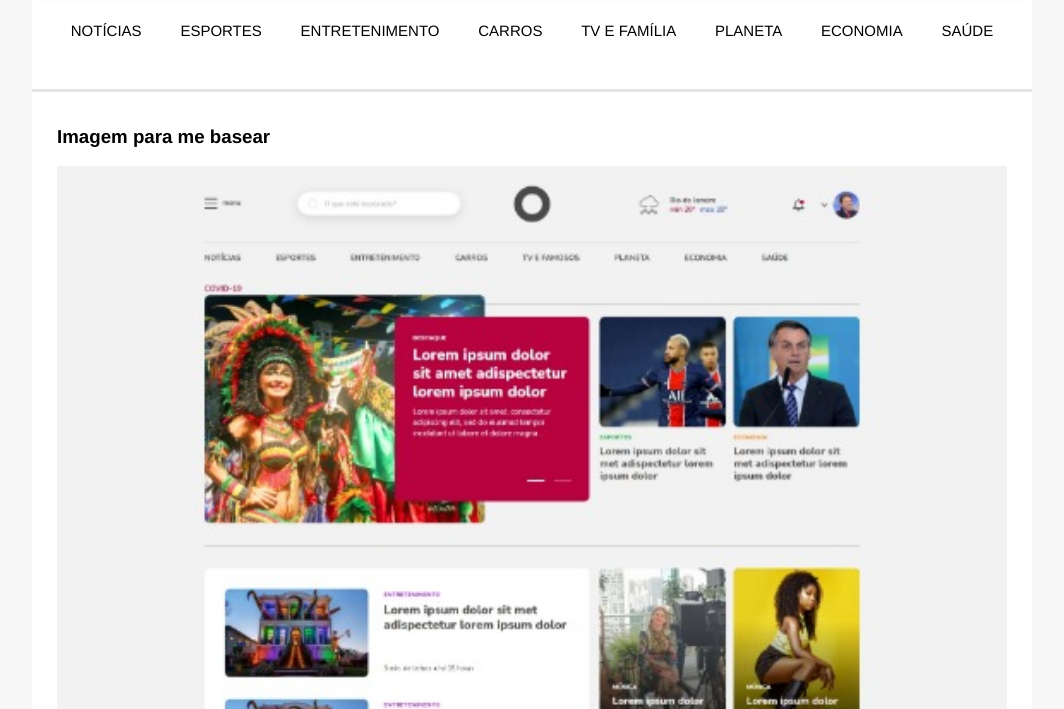
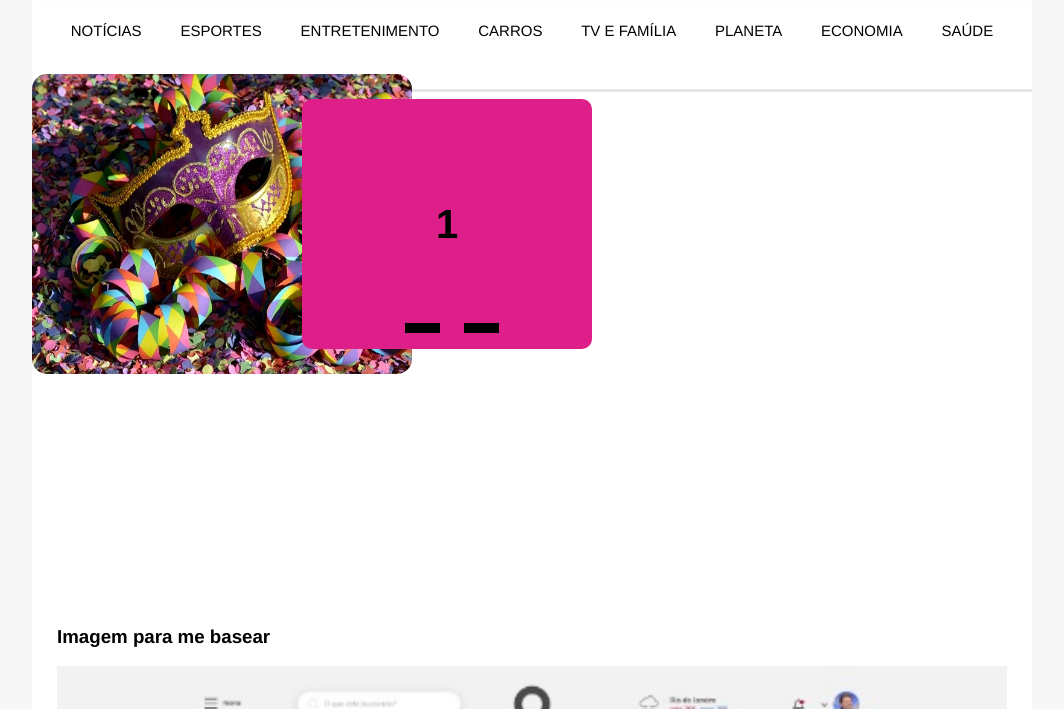
Before and after one commit to wesleytakatsu/Teste-de-habilidade-Front-End, a plain HTML site: page index.html in a window 1280 px wide. Shown: the part 91-800 px from the top of the page, without its empty margins (108-1172 px from the left). Drawn offline with Linux system fonts and the light colour scheme.

Commit message:
Continuando o projeto

```diff
--- a/index.html
+++ b/index.html
@@ -9,8 +9,9 @@
 <html lang="pt-br">
 <head>
     <meta charset="UTF-8">
-    <link rel="stylesheet" href="style.css">
-    <link rel="stylesheet" href="style-menu.css">
+    <link rel="stylesheet" href="style/style.css">
+    <link rel="stylesheet" href="style/style-menu.css">
+    <link rel="stylesheet" href="style/style-slider.css">
     <meta http-equiv="X-UA-Compatible" content="IE=edge">
     <meta name="viewport" content="width=device-width, initial-scale=1.0">
     <title>Refazendo XD GoLab</title>
@@ -55,7 +56,7 @@
             <div class="flexbox-container-row flex-space-between">
 
                 <!-- MENU HAMBÚRGUER E MENU TEXTO -->
-                <div id="main-menu" class="flexbox-container-row flex-flex-start">
+                <div id="main-menu" class="flexbox-container-row flex-left">
                     <div class="header">
                         <div>
                             <input class="menu-btn" type="checkbox" id="menu-btn" />
@@ -83,7 +84,7 @@
                 </div>
 
                 <!-- CÍRCULO CENTRAL NO TOPO -->
-                <div id="circle-grey"></div>
+                <div class="circle-grey"></div>
                 <div id="weather-forecast" class="flexbox-container-row">
                     <div id="weather-icon">
                         &#127783;
@@ -178,9 +179,29 @@
 
             <!-- CONTAINER COM TODO O CONTEÚDO CENTRAL DA PÁGINA -->
             <div id="news-top">
-                <div >
-                    <div>
-
+                <div id="slides-container">
+                    <div id="news-top-slide-div-img" class="content-corner-borders">
+                        <img id="news-top-slide-img" class="content-corner-borders" src="media/carnaval.webp" alt="Imagem carnaval">
+                    </div>
+                    <div id="slide-outside">
+                        <div id="slides">
+                            <div class="slider-container">
+                                <div class="slider">
+                                    <div class="slides">
+                                        <div id="slides__1" class="slide">
+                                        <span class="slide__text">1</span>
+                                        </div>
+                                        <div id="slides__2" class="slide">
+                                        <span class="slide__text">2</span>
+                                        </div>
+                                    </div>
+                                    <div class="slider__nav">
+                                        <a class="slider__navlink" href="#slides__1"></a>
+                                        <a class="slider__navlink" href="#slides__2"></a>
+                                    </div>
+                                </div>
+                            </div>
+                        </div>
                     </div>
                 </div>
             </div>
@@ -213,7 +234,7 @@
     <footer>
         <div class="flexbox-container-row flex-space-evenly">
             <div id="copyright-area">&copy; Copyright 2008 - 2022 - Empresa de Exemplo S.A.</div>
-            <div id="circle-white"></div>
+            <div class="circle-white"></div>
             <div id="designer-area">Desenvolvedor Front-End: Wesley Sieiro Takatsu de Araujo</div>
         </div>
     </footer>
--- /dev/null
+++ b/style/style-slider.css
@@ -0,0 +1,99 @@
+.slider-container {
+  display: flex;
+  align-items: center;
+  justify-content: center;
+  width: 330px;
+  height: 250px;
+}
+
+.slider {
+  width: 330px;
+  height: 250px;
+  margin: 20px;
+  text-align: center;
+  border-radius: 10px;
+  overflow: hidden;
+  position: relative;
+}
+
+#slide-outside{
+  width: 200px;
+  height: 220px;
+  position: relative;
+  margin-top: -290px;
+  margin-left: 250px;
+}
+
+
+.slides {
+  display: flex;
+  overflow-x: scroll;
+  position: relative;
+  scroll-behavior: smooth;
+  scroll-snap-type: x mandatory;
+}
+
+.slide:nth-of-type(even) {
+  background: rgb(50, 31, 223);
+}
+
+.slide {
+  display: flex;
+  justify-content: center;
+  align-items: center;
+  flex-shrink: 0;
+  width: 100%;
+  height: 250px;
+  scroll-snap-align: center;
+  margin-right: 0px;
+  box-sizing: border-box;
+  background: rgb(223, 31, 137);
+  transform-origin: center center;
+  transform: scale(1);
+}
+
+.slide__text {
+  font-size: 40px;
+  font-weight: bold;
+  font-family: sans-serif;
+}
+
+
+.slider::before,
+.slider::after {
+  content: "";
+  z-index: 1;
+  background: none;
+  pointer-events: none;
+}
+
+.slider__nav {
+  box-sizing: border-box;
+  position: absolute;
+  bottom: 5%;
+  left: 50%;
+  width: 250px;
+  margin-left: -120px;
+  text-align: center;
+}
+
+.slider__navlink {
+  display: inline-block;
+  height: 10px;
+  width: 35px;
+  background-color: black;
+  margin: 0 10px 0 10px;
+}
+/*
+.slide-div-img{
+  position: absolute;
+  top: -50px;
+  width: 250px;
+  height: 200px;
+}
+.slide-img{
+  width: 250px;
+  height: 200px;
+}
+
+*/
--- a/style.css
+++ b/style/style.css
@@ -18,6 +18,14 @@ html, body {
     justify-content: center;
 }
 
+/*
+    BASIC LAYOUTS
+*/
+
+.content-corner-borders{
+    border-radius: 15px;
+}
+
 a {
     color: #000;
 }
@@ -36,9 +44,31 @@ a {
     justify-content: space-evenly;
 }
 
-.flex-flex-start{
+.flex-left{
     justify-content: left;
 }
+
+.circle-grey{
+    margin: 8px 8px;
+    border: 10px solid;
+    border-color: rgb(54, 54, 54);
+    width: 30px;
+    height: 30px;
+    border-radius: 50%;
+}
+
+.circle-white{
+    margin: 8px 8px;
+    border: 10px solid;
+    border-color: white;
+    width: 30px;
+    height: 30px;
+    border-radius: 50%;
+}
+
+/*
+    HEADER
+*/
 
 #menu-text{
     display: block;
@@ -55,24 +85,6 @@ a {
     padding: 5px;
     border-radius: 15px;
     box-shadow: 2px 2px 3px 3px rgba(0, 0, 0, 0.2) ;
-}
-
-#circle-grey{
-    margin: 8px 8px;
-    border: 10px solid;
-    border-color: rgb(54, 54, 54);
-    width: 30px;
-    height: 30px;
-    border-radius: 50%;
-}
-
-#circle-white{
-    margin: 8px 8px;
-    border: 10px solid;
-    border-color: white;
-    width: 30px;
-    height: 30px;
-    border-radius: 50%;
 }
 
 #weather-icon{
@@ -130,11 +142,30 @@ nav{
     box-shadow: 0px 3px 0px 0 rgba(0,0,0,.1);
 }
 
+/*
+    MAIN
+*/
+
+#news-top{
+    height: 500px;
+}
+#news-top-slide-div-img{
+    width: 380px;
+    height: 300px;
+  }
+  #news-top-slide-img{
+    margin-top: -15px;
+    width: 380px;
+    height: 300px;
+  }
 
 
 
 
 
+/*
+  FOOTER
+*/
 footer{
     width: 100%;
     background-color: rgb(49, 49, 49);
```
Also changed, not shown: Descrição básica.txt (added), style-slider.css (deleted), style/style-menu.css (renamed from style-menu.css), 2 other files.
